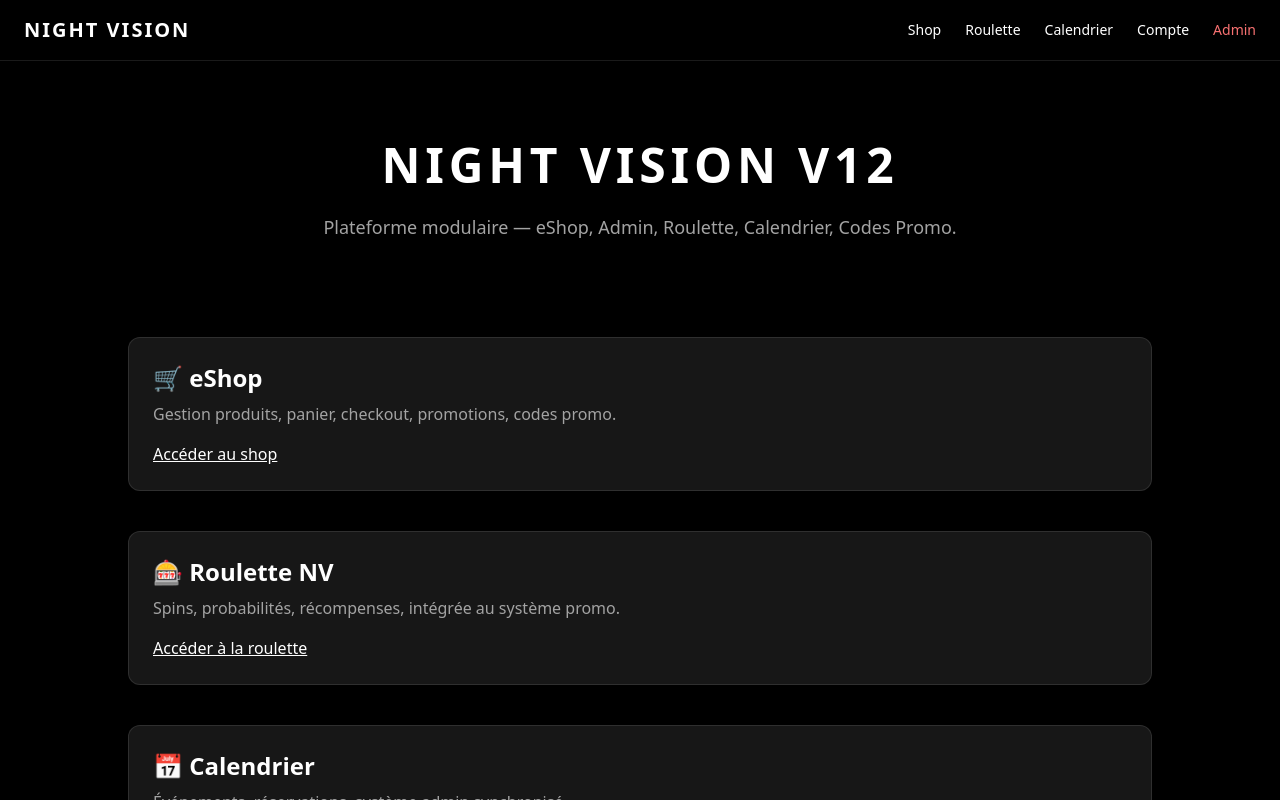
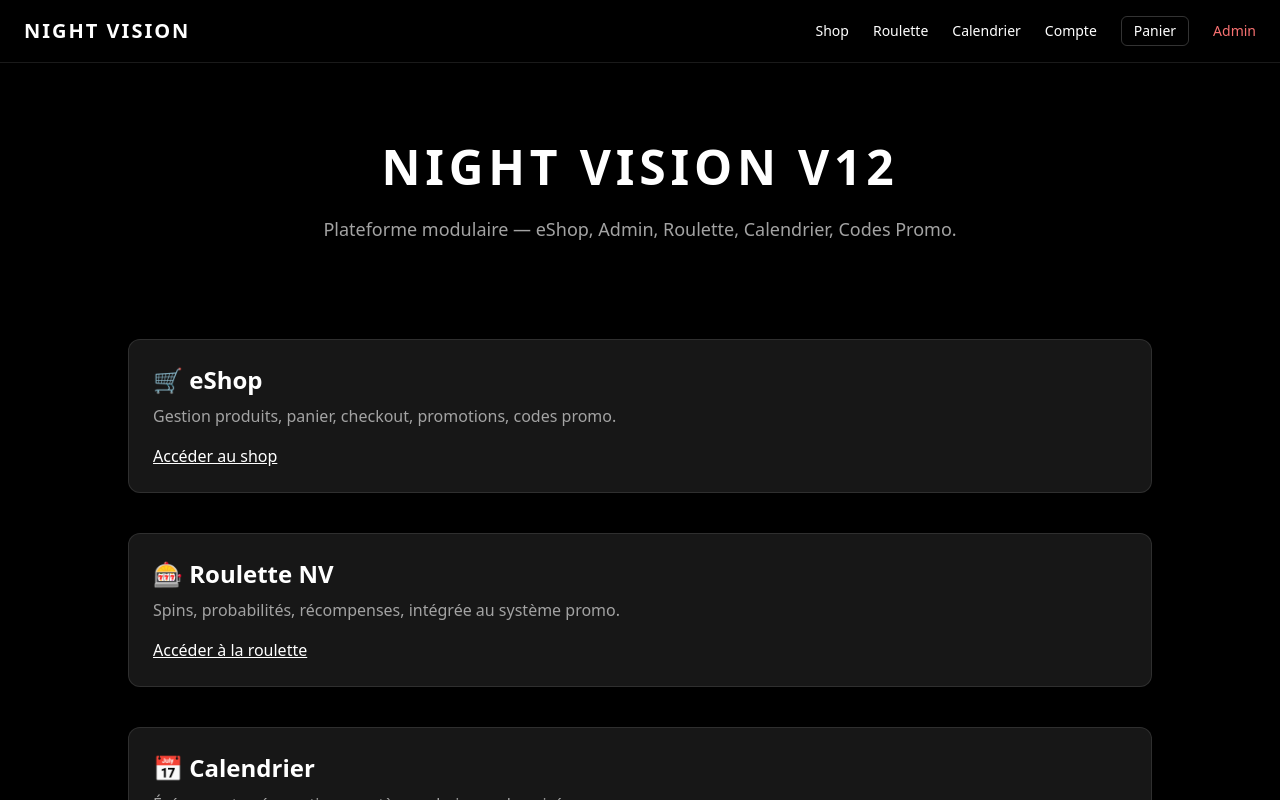
Before and after one commit to gaetanfionda-bot/NV-V12-FIXED.zip, a Next.js app: page / in a window 1280 px wide. Shown: the top 800 px of the page. Built offline with nearby package versions, Linux system fonts and the light colour scheme.

Commit message:
Update Header.jsx

```diff
--- a/components/Header.jsx
+++ b/components/Header.jsx
@@ -14,9 +14,19 @@ export default function Header() {
         <Link href="/roulette">Roulette</Link>
         <Link href="/calendar">Calendrier</Link>
         <Link href="/account">Compte</Link>
-        <Link href="/admin" className="text-red-400">Admin</Link>
+
+        {/* BOUTON PANIER */}
+        <Link
+          href="/cart"
+          className="px-3 py-1 rounded-md border border-white/20 hover:bg-white hover:text-black transition"
+        >
+          Panier
+        </Link>
+
+        <Link href="/admin" className="text-red-400">
+          Admin
+        </Link>
       </nav>
     </header>
   );
 }
-// Header component
```
